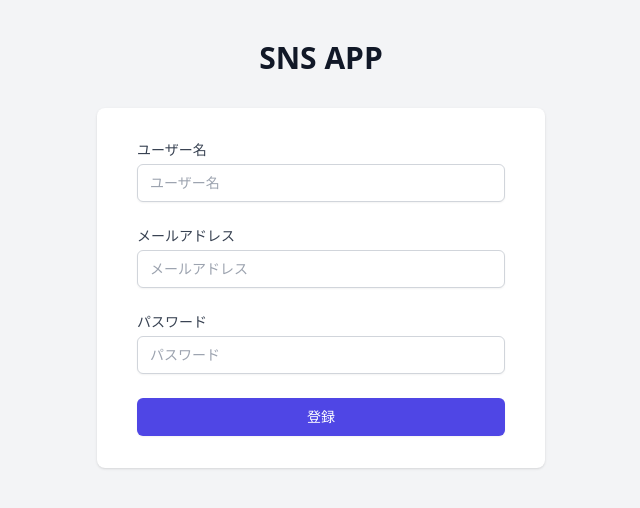
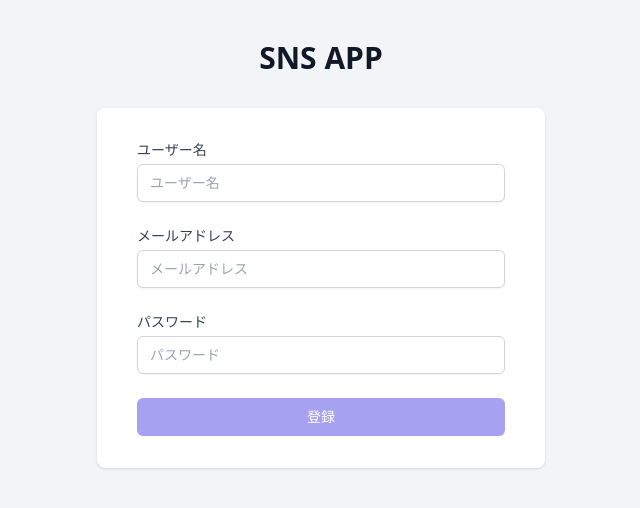
Before and after one commit to nsho1010/sns-app, a React (Vite) app: page /signup in a window 1280 px wide. Shown: the top 508 px of the page, without its empty margins (319-959 px from the left). Built offline with nearby package versions, Linux system fonts and the light colour scheme.

Commit message:
ユーザー登録機能実装

```diff
--- a/src/lib/supabase.js
+++ b/src/lib/supabase.js
@@ -1,6 +1,6 @@
 import { createClient } from "@supabase/supabase-js";
 
 export const supabase = createClient(
-    process.env.VITE_APP_SUPABASE_URL,
-    process.env.VITE_APP_SUPABASE_KEY
+    import.meta.env.VITE_APP_SUPABASE_URL,
+    import.meta.env.VITE_APP_SUPABASE_KEY
 );
--- a/src/pages/Signup.jsx
+++ b/src/pages/Signup.jsx
@@ -1,4 +1,16 @@
+import { useState } from "react";
+import { authRepository } from "../repositories/auth";
+
 const Signup = () => {
+    const [name, setName] = useState("");
+    const [email, setEmail] = useState("");
+    const [password, setPassword] = useState("");
+
+    const signup = async () => {
+        const user = await authRepository.signup(name, email, password);
+        console.log(user);
+    };
+
     return (
         <div className="min-h-screen bg-gray-100 py-10 px-4 sm:px-6 lg:px-8">
             <div className="flex flex-col items-center">
@@ -17,6 +29,9 @@ const Signup = () => {
                                 </label>
                                 <div className="mt-1">
                                     <input
+                                        onChange={(e) =>
+                                            setName(e.target.value)
+                                        }
                                         id="username"
                                         name="username"
                                         placeholder="ユーザー名"
@@ -35,6 +50,9 @@ const Signup = () => {
                                 </label>
                                 <div className="mt-1">
                                     <input
+                                        onChange={(e) =>
+                                            setEmail(e.target.value)
+                                        }
                                         id="email"
                                         name="email"
                                         placeholder="メールアドレス"
@@ -53,6 +71,9 @@ const Signup = () => {
                                 </label>
                                 <div className="mt-1">
                                     <input
+                                        onChange={(e) =>
+                                            setPassword(e.target.value)
+                                        }
                                         id="password"
                                         name="password"
                                         placeholder="パスワード"
@@ -63,7 +84,15 @@ const Signup = () => {
                                 </div>
                             </div>
                             <div>
-                                <button className="w-full flex justify-center py-2 px-4 border border-transparent rounded-md shadow-sm text-sm font-medium text-white bg-indigo-600 hover:bg-indigo-700 focus:outline-none focus:ring-2 focus:ring-offset-2 focus:ring-indigo-500 disabled:opacity-50 disabled:cursor-not-allowed">
+                                <button
+                                    onClick={signup}
+                                    className="w-full flex justify-center py-2 px-4 border border-transparent rounded-md shadow-sm text-sm font-medium text-white bg-indigo-600 hover:bg-indigo-700 focus:outline-none focus:ring-2 focus:ring-offset-2 focus:ring-indigo-500 disabled:opacity-50 disabled:cursor-not-allowed"
+                                    disabled={
+                                        name === "" ||
+                                        email === "" ||
+                                        password === ""
+                                    }
+                                >
                                     登録
                                 </button>
                             </div>
--- /dev/null
+++ b/src/repositories/auth.js
@@ -0,0 +1,16 @@
+import { supabase } from "../lib/supabase";
+
+export const authRepository = {
+    async signup(name, email, password) {
+        const { data, error } = await supabase.auth.signUp({
+            email,
+            password,
+            options: { data: { name } },
+        });
+        if (error != null) throw new Error(error.message);
+        return {
+            ...data.user,
+            userName: data.user.user_metadata.name,
+        };
+    },
+};
```
